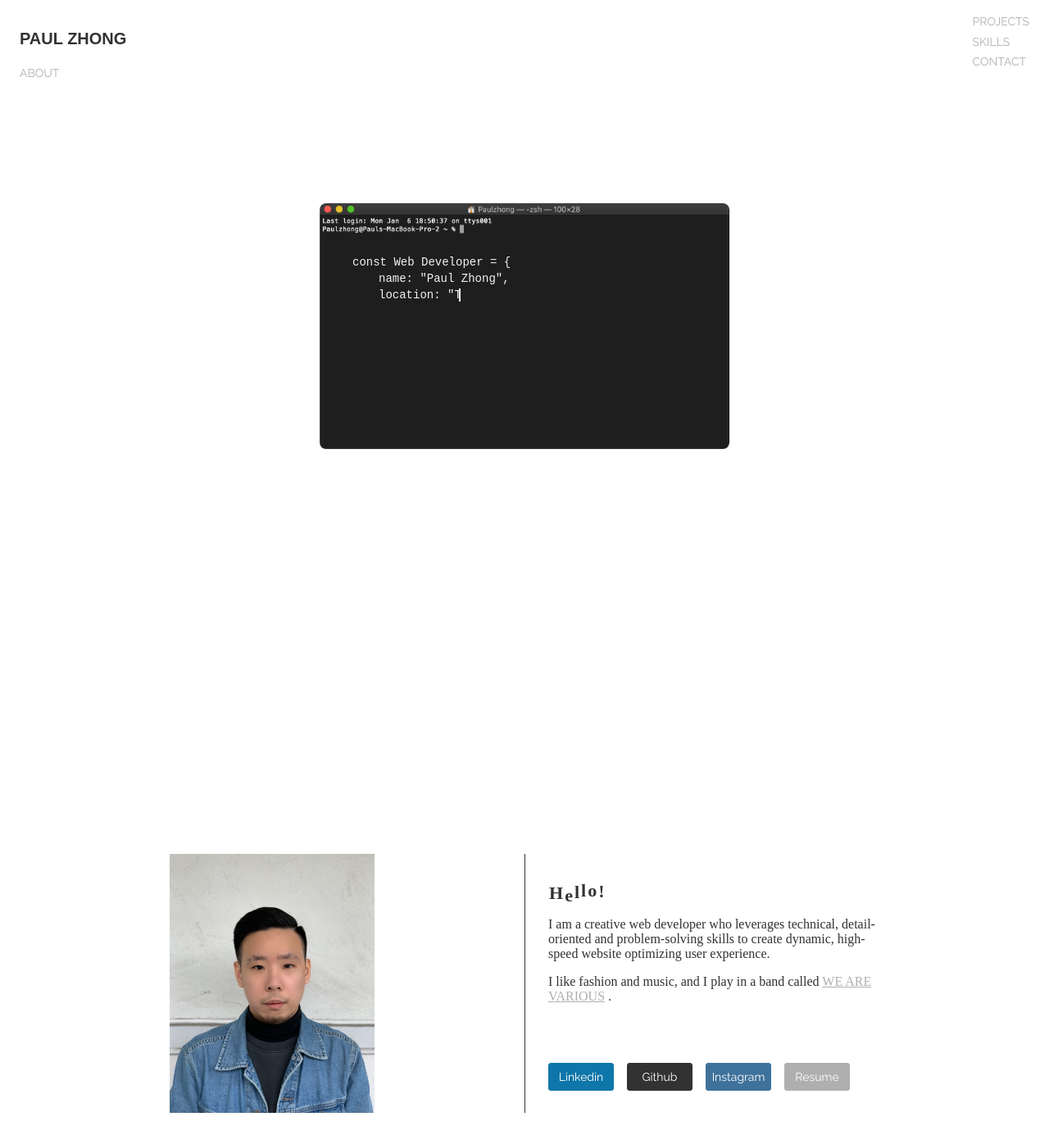
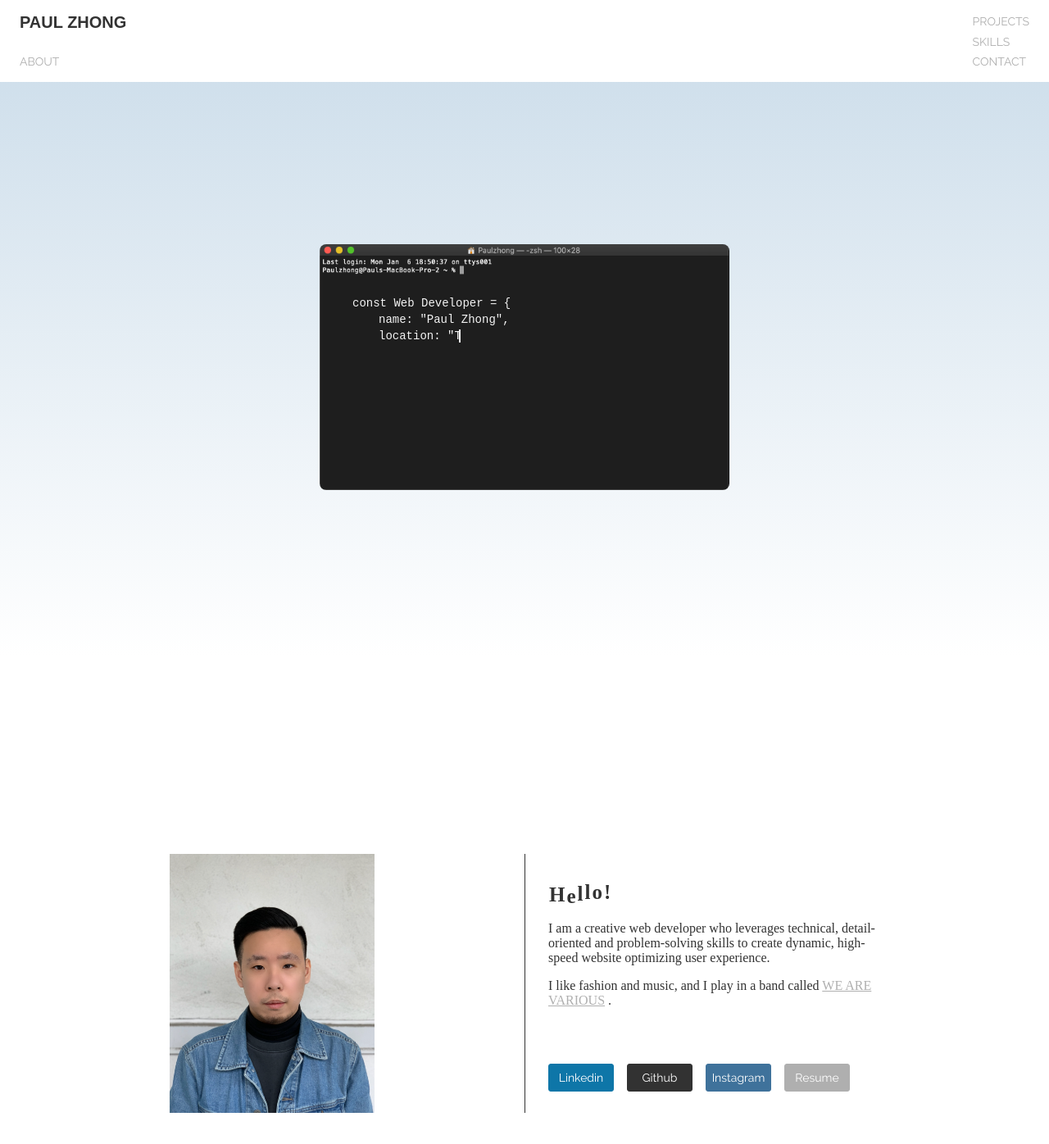
Before and after one commit to Paulzhong-web/portfolio, a React (Create React App) app: page / in a window 1280 px wide. Shown: the top 1396 px of the page at 82% size. Built offline with nearby package versions, Linux system fonts and the light colour scheme; a web font is replaced by a local one.

Commit message:
minor fixed on About, Hero, Nav and mixins

```diff
--- a/src/Components/About/About.scss
+++ b/src/Components/About/About.scss
@@ -6,6 +6,13 @@
     display: flex;
     justify-content: center;
     align-items: center;
+    padding-bottom: 0;
+    @include tabletText {
+        padding-bottom: 100px;
+    }
+    @include desktop {
+        padding-bottom: 120px;
+    }
 
     &__wrap {
         width: 100%;
--- a/src/Components/Hero/Hero.scss
+++ b/src/Components/Hero/Hero.scss
@@ -8,4 +8,12 @@
     flex-direction: column;
     align-items: center;
     justify-content: center;
-  }
+    background: linear-gradient(#c9dbe9, #fff);
+    padding-bottom: 0px;
+    @include tablet {
+        padding-bottom: 0px;
+    }
+    @include desktop {
+        padding-bottom: 0px;
+    }
+}
--- a/src/Components/Nav/Nav.scss
+++ b/src/Components/Nav/Nav.scss
@@ -17,7 +17,7 @@
     @include tablet {
         // box-shadow: none;
         padding: $tablet-padding;
-        z-index: 0;
+        // z-index: 0;
     }
     @include desktop {
         padding: $desktop-padding;
@@ -60,6 +60,7 @@
     font-family: Arial, Helvetica, sans-serif;
     font-weight: bold;
     font-size: 18px;
+    margin: 0;
     color: $text-color;
     @include tablet {
         font-size: 20px;
--- a/src/Styles/_mixins.scss
+++ b/src/Styles/_mixins.scss
@@ -36,16 +36,16 @@
 }
 
 @mixin title-font {
-    font-size: 18px;
     font-weight: bold;
-    margin: 14px 0;
+    margin: 16px 0;
+    font-size: 20px;
     @include tablet {
-        margin: 16px 0;
-        font-size: 22px;
+        margin: 18px 0;
+        font-size: 25px;
     }
     @include desktop {
-        margin: 18px 0;
-        font-size: 24px;
+        margin: 20px 0;
+        font-size: 28px;
     }
 }
 
```
